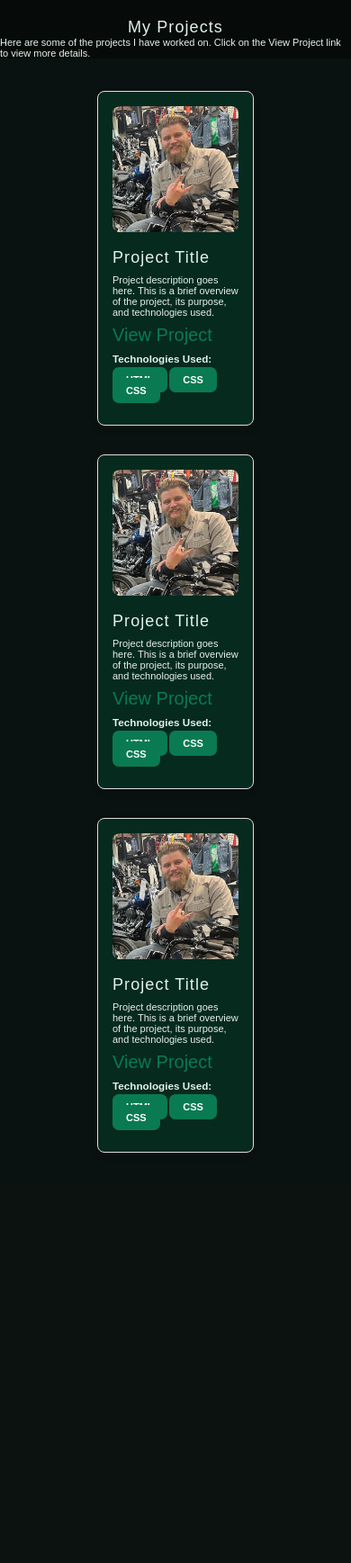
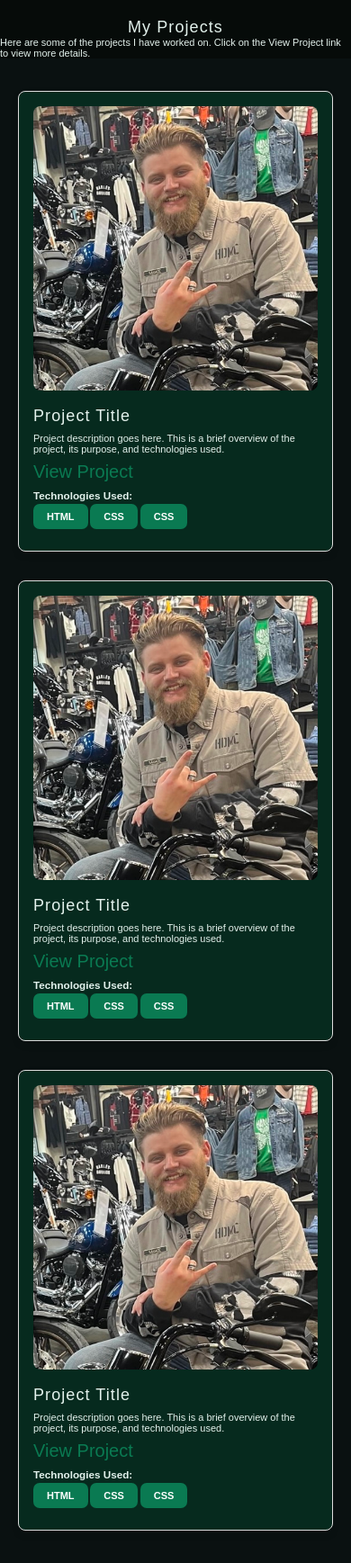
Before and after one commit to dsavage13/117-Portfolio, a Django app: page /projects/ in a window 390 px wide. Shown: the part 51-1788 px from the top of the page at 90% size. Before the commit the page ends 1332 px from the top, so only its background shows below. Run offline with Django 5.2, Linux system fonts and the light colour scheme.

Commit message:
Edited CSS

```diff
--- a/static/css/base.css
+++ b/static/css/base.css
@@ -141,17 +141,3 @@
 .project-list{
     margin-top: 20px;
 }
-
-@media (max-width: 640px) {
-    .project-container {
-        width: 100%;
-        margin: 16px 0;
-    }
-}
-
-@media (max-width: 1007px) {
-    .project-container {
-        width: 40%;
-        margin: 16px 2.5%;
-    }
-}
--- a/static/css/responsive.css
+++ b/static/css/responsive.css
@@ -20,6 +20,10 @@
         margin-top: 3rem;
     }
 
+    .project-container {
+        width: 45%;
+        margin: 16px 2.5%;
+    }
 }
 
 
@@ -44,6 +48,11 @@
         gap: 1rem;
     }
 
+    .project-container {
+        width: 100%;
+        margin: 16px 0;
+    }
+
 
     /* Toggle Function */
     .nav-btn{
```
